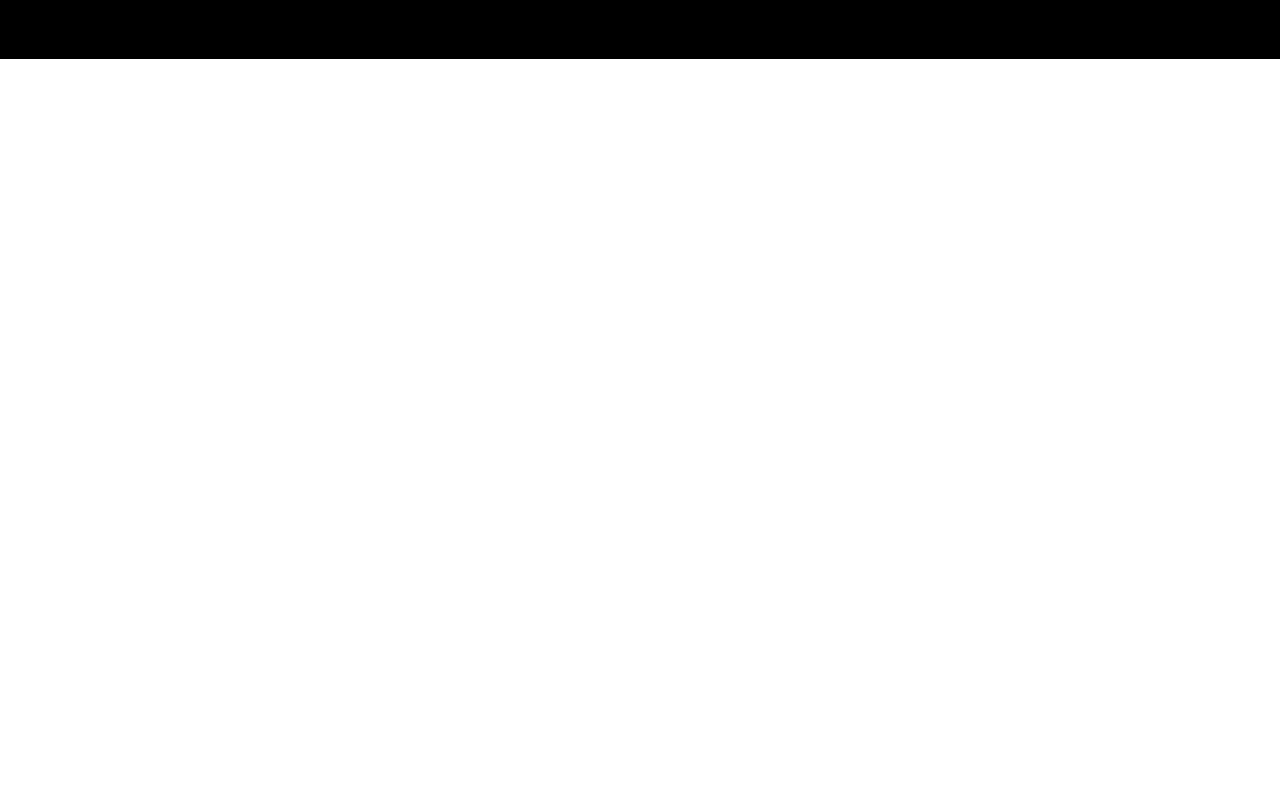
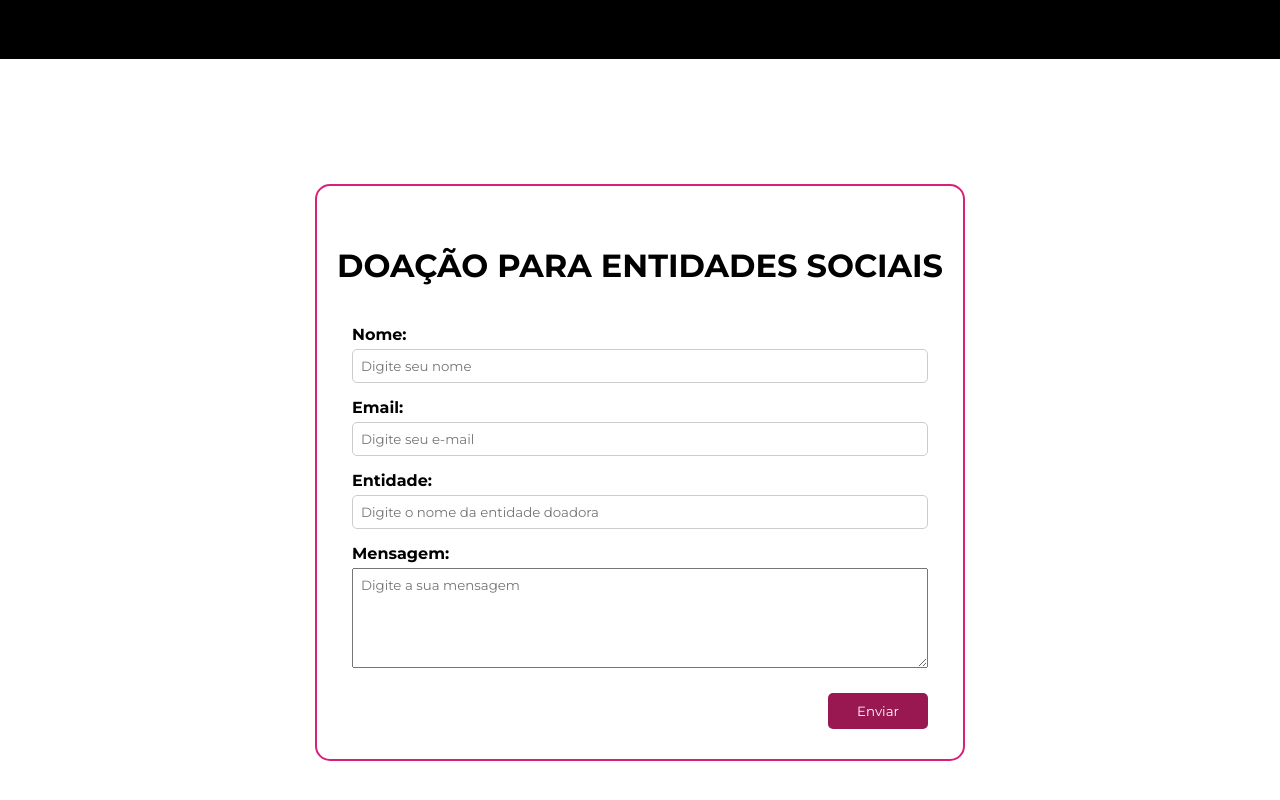
Before and after one commit to Christakisbanza/Cliente_Captar, a React (Vite) app: page / in a window 1280 px wide. Shown: the part 2636-3436 px from the top of the page. Before the commit the page ends 2895 px from the top, so only its background shows below. Built offline with nearby package versions, Linux system fonts and the light colour scheme; a web font is replaced by a local one.

Commit message:
Form | estrutura feita

```diff
--- a/src/App.jsx
+++ b/src/App.jsx
@@ -2,6 +2,7 @@ import './App.css'
 import { AppPagamentoCredito } from './component/AppPagamentoCredito'
 import BancoPagamentoCreditos from './component/BancoPagamentoCreditos'
 import DoacaoEscrowCobranca from './component/DoacaoEscrowCobranca'
+import { Form } from './component/Form'
 import Home from './component/Home'
 import NavBar from './component/NavBar'
 import ServicoCashbackInclui from './component/ServicoCashbackInclui'
@@ -36,6 +37,10 @@ function App() {
           <div className='bancoPagamentoCreditos-app'>
             <BancoPagamentoCreditos/>
           </div>
+
+          <div className='form-app'>
+            <Form/>
+          </div>
         </main>
 
       </div>
--- a/src/component/BancoPagamentoCreditos.css
+++ b/src/component/BancoPagamentoCreditos.css
@@ -9,7 +9,7 @@
 .bancoPagamentoCreditos-control h1{
     text-align: center;
     margin-bottom: 15px;
-    border-bottom: 1px solid #ccc;
+    border-bottom: 1px solid #d8207a;
 }
 .bancoPagamentoCreditos-control p{
     max-width: 450px;
--- a/src/component/DoacaoEscrowCobranca.css
+++ b/src/component/DoacaoEscrowCobranca.css
@@ -9,7 +9,7 @@
 .doacaoEscrowCobranca-control h1{
     text-align: center;
     margin-bottom: 15px;
-    border-bottom: 1px solid #ccc;
+    border-bottom: 1px solid #d8207a;
 }
 .doacaoEscrowCobranca-control p{
     max-width: 300px;
--- /dev/null
+++ b/src/component/Form.css
@@ -0,0 +1,70 @@
+#form-center{
+    display: flex;
+    flex-direction: column;
+    justify-content: center;
+    align-items: center;
+}
+#form{
+    border: 2px solid #d8207a;
+    margin: 25px;
+    padding: 20px;
+    border-radius: 15px;
+    max-width: 800px;
+}
+#form h1{
+    text-align: center;
+    margin: 40px 0px ;
+}
+#form-container{
+    display: flex;
+    flex-direction: column;
+    justify-content: center;
+}
+.form-control{
+    display: flex;
+    flex-direction: column;
+    margin-bottom: 15px;
+    padding: 0px 15px;
+}
+.form-control label{
+    font-weight: bold;
+}
+.form-control input{
+    margin-top: 5px;
+    padding: 8px;
+    border-radius: 5px;
+    border: 1px solid #ccc;
+}
+#msg{
+    padding: 8px;
+    height: 100px;
+    margin-top: 5px;
+}
+#btn-submit{
+    display: flex;
+    justify-content: end;
+    align-items: end;
+    margin: 10px 15px;
+}
+#btn-submit input{
+    color: white;
+    background-color: #991851;
+    border: none;
+    border-radius: 5px;
+    padding: 10px;
+    width: 100px;
+    cursor: pointer;
+}
+#btn-submit input:hover{
+    opacity: 0.9;
+}
+@media(max-width: 620px){
+    #form h1{
+        margin: 30px 0px;
+        font-size: 25px;
+    }
+    #btn-submit{
+        justify-content: center;
+        align-items: center;
+    }
+}
--- /dev/null
+++ b/src/component/Form.jsx
@@ -0,0 +1,36 @@
+import React from 'react'
+
+import './Form.css'
+
+export const Form = () => {
+
+
+    return (
+        <div id='form-center'>
+            <div id='form'>
+                <h1>DOAÇÃO PARA ENTIDADES SOCIAIS</h1>
+                <form id='form-container'>
+                    <div className='form-control'>
+                        <label htmlFor="nome">Nome: </label>
+                        <input type="text" name="nome" id="nome" placeholder='Digite seu nome' />
+                    </div>
+                    <div className='form-control'>
+                        <label htmlFor="email">Email: </label>
+                        <input type="text" name="email" id="email" placeholder='Digite seu e-mail' />
+                    </div>
+                    <div className='form-control'>
+                        <label htmlFor="entidade">Entidade: </label>
+                        <input type="text" name="entidade" id="entidade" placeholder='Digite o nome da entidade doadora' />
+                    </div>
+                    <div className='form-control'>
+                        <label htmlFor="msg">Mensagem: </label>
+                        <textarea name="msg" id="msg" placeholder='Digite a sua mensagem'></textarea>
+                    </div>
+                    <div id='btn-submit'>
+                        <input type="submit" value="Enviar"/>
+                    </div>
+                </form>
+            </div>
+        </div>
+    )
+}
```
